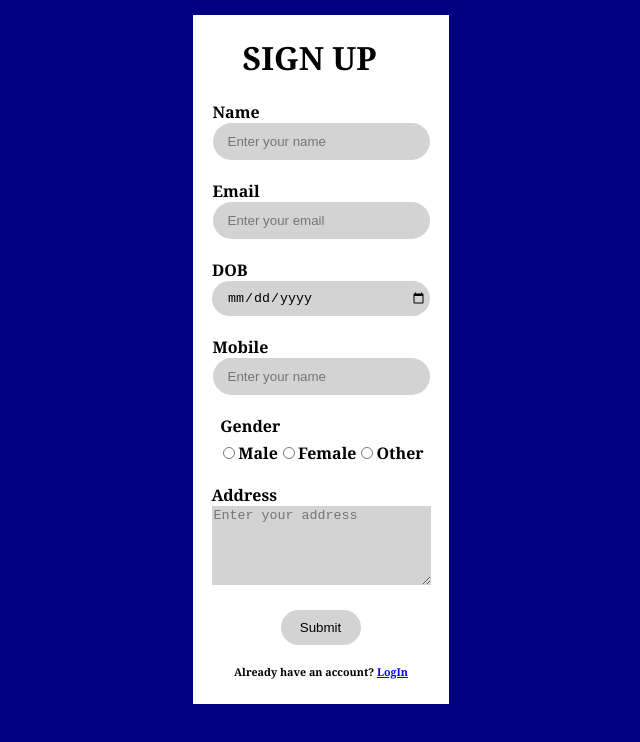
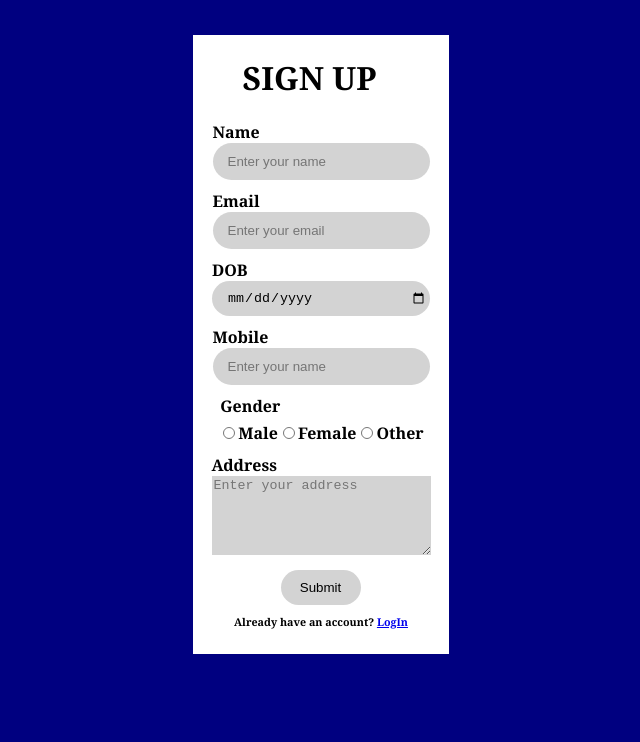
Before and after one commit to HemasaiAmujuri/Practicing_Forms_React, a React (Vite) app in the folder forms/: page /signUp in a window 1280 px wide. Shown: the top 742 px of the page, without its empty margins (319-959 px from the left). Built offline with nearby package versions, Linux system fonts and the light colour scheme.

Commit message:
bug fixed

```diff
--- a/forms/src/styles/Signupstyle.css
+++ b/forms/src/styles/Signupstyle.css
@@ -16,12 +16,11 @@ html,body {
 
 
 form {
-  height : 90%;
-  width : 20%;
+  margin-top: 20px;;
   background-color: white;
   display : flex;
   flex-direction: column;
-  gap : 20px;
+  gap : 10px;
 }
 
 
```
